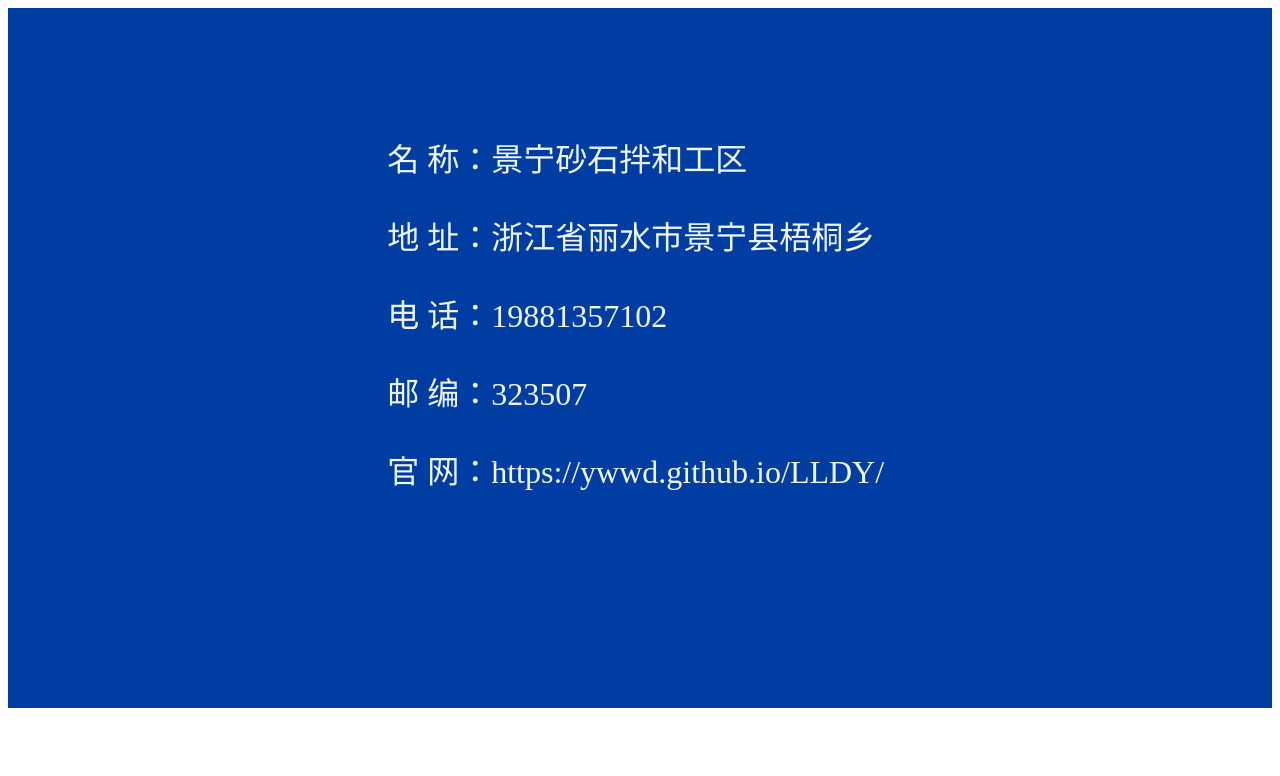
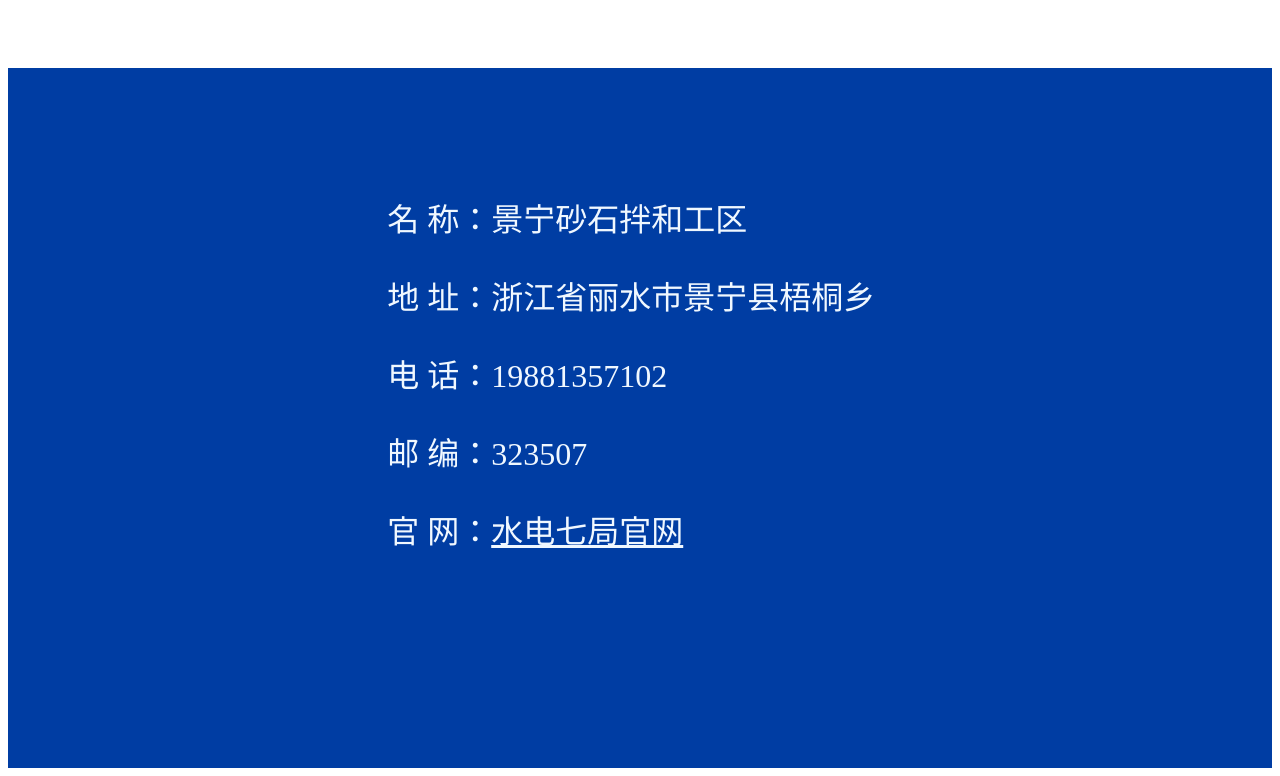
Before and after one commit to ywwd/LLDY, a plain HTML site: page index.html in a window 1280 px wide. Shown: the part 121-897 px from the top of the page. Before the commit the page ends 837 px from the top, so only its background shows below. Drawn offline with Linux system fonts and the light colour scheme.

Commit message:
Add files via upload

```diff
--- a/index.html
+++ b/index.html
@@ -10,12 +10,12 @@
         <img style="margin: left;width:400px;height:200;" src="./中电建图标带字.png" alt="因各种原因无法显示">
         <h1 style="color:rgb(0,61,163);text-align:center;">水电七局五分局——景宁砂石拌和工区</h1>
     </div>
-    <div style="center;background-color: rgb(0, 61, 163);height: 700px;color: aliceblue;font-size: 200%;">
+    <div style="background-color: rgb(0, 61, 163);height: 700px;color: aliceblue;font-size: 200%;">
         <p style="padding-left: 30%;padding-top: 10%;">名 称：景宁砂石拌和工区</p>
         <p style="padding-left: 30%;">地 址：浙江省丽水市景宁县梧桐乡</p>
         <p style="padding-left: 30%;">电 话：19881357102</p>
         <p style="padding-left: 30%;">邮 编：323507</p>
-        <p style="padding-left: 30%;">官 网：https://ywwd.github.io/LLDY/</p>
+        <p style="padding-left: 30%;">官 网：<a style="color: aliceblue;" href="http://7j.powerchina.cn/col/col11168/index.html" >水电七局官网</a></p>
     </div>
 </body>
 </html>
```
Also changed, not shown: 中电建图标带字.png (added).
